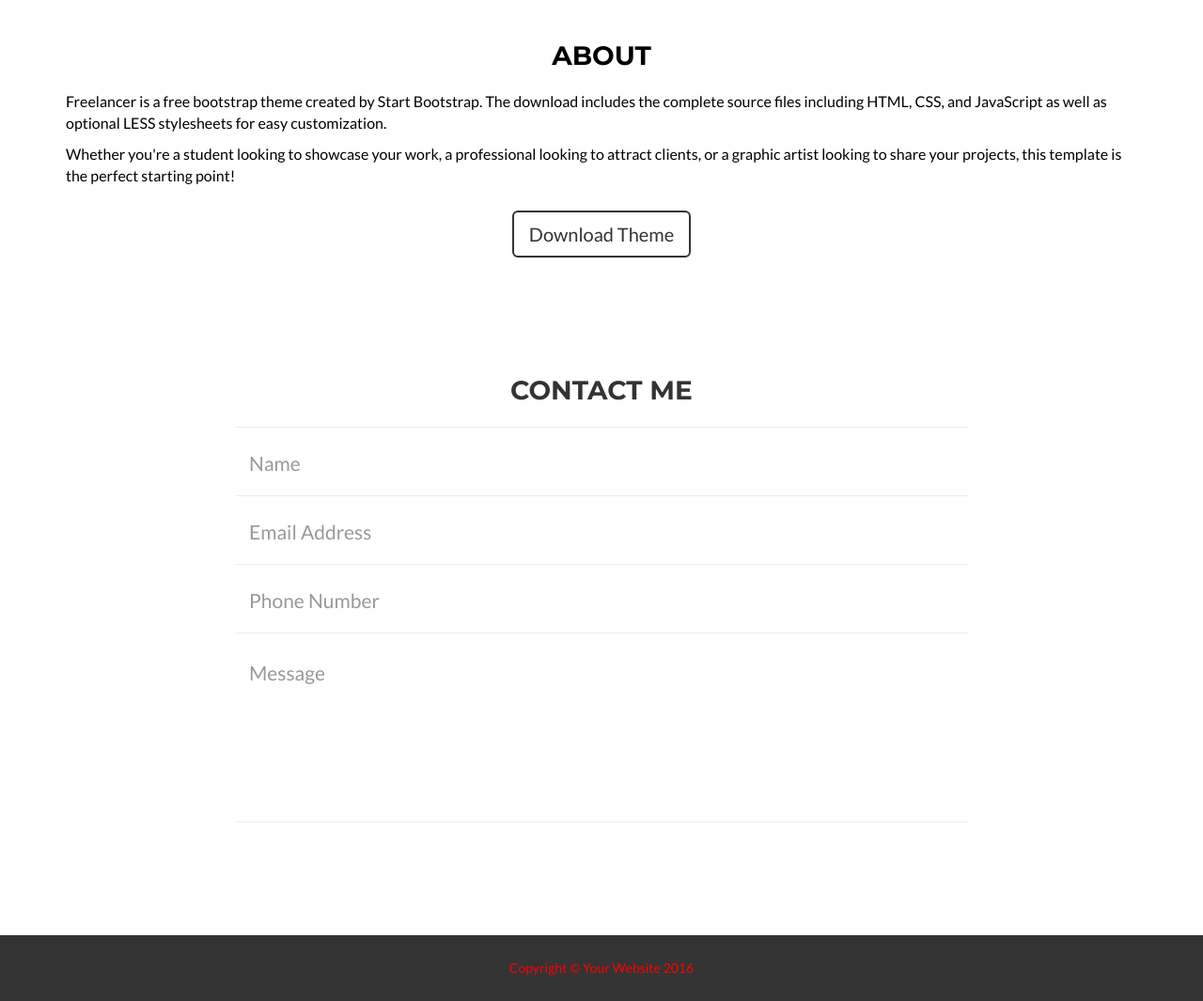
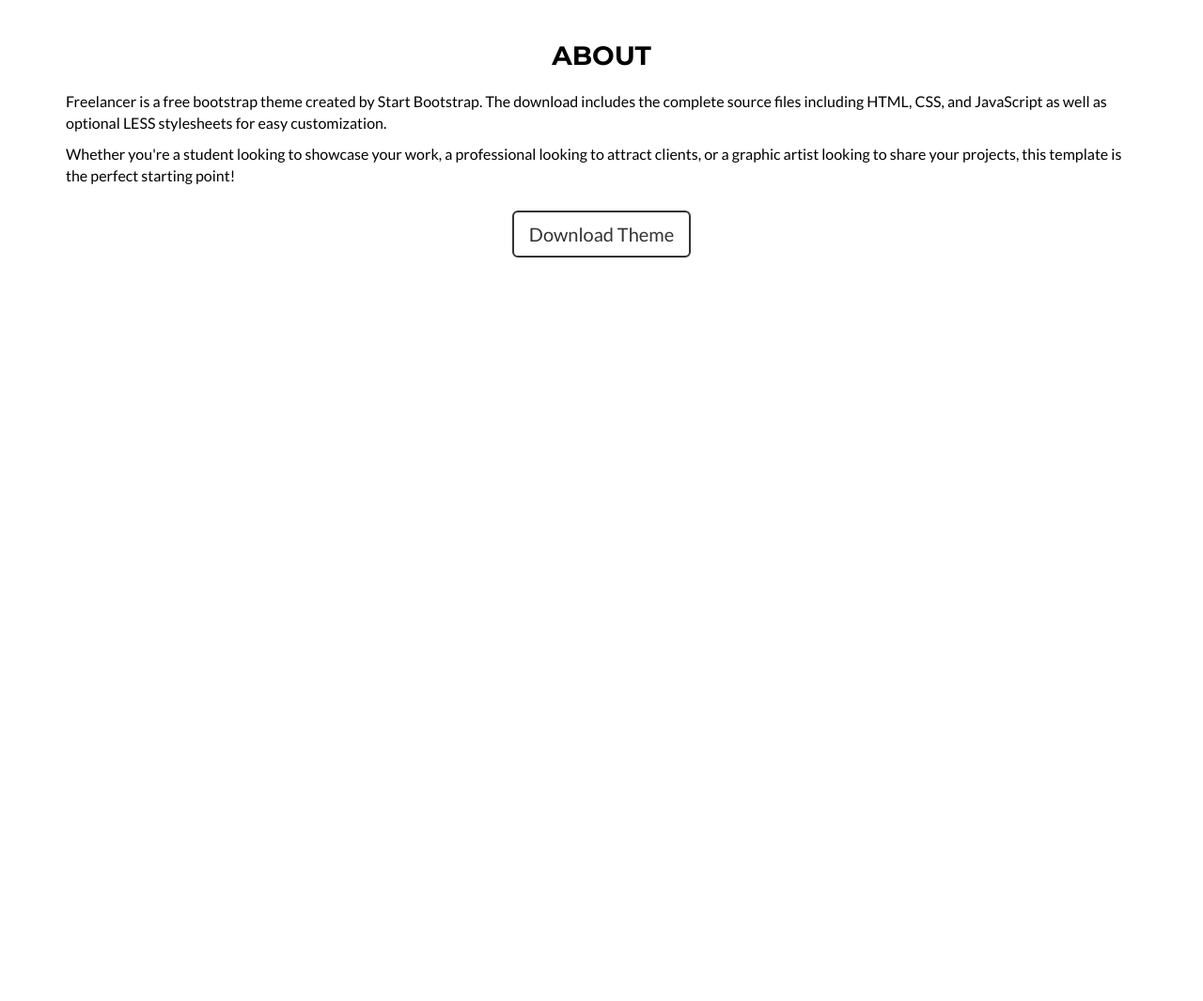
Before and after one commit to getDolla/getDolla.github.io, a plain HTML site: page startbootstrap-freelancer-gh-pages/index.html in a window 1280 px wide. Shown: the part 4834-5899 px from the top of the page at 94% size. After the commit the page ends 5134 px from the top, so only its background shows below. Drawn offline with Linux system fonts and the light colour scheme.

Commit message:
now for text

```diff
--- a/startbootstrap-freelancer-gh-pages/index.html
+++ b/startbootstrap-freelancer-gh-pages/index.html
@@ -267,74 +267,6 @@
         </div>
     </section>
 
-    <!-- Contact Section -->
-    <section id="contact">
-        <div class="container">
-            <div class="row">
-                <div class="col-lg-12 text-center">
-                    <h2>Contact Me</h2>
-                </div>
-            </div>
-            <div class="row">
-                <div class="col-lg-8 col-lg-offset-2">
-                    <!-- To configure the contact form email address, go to mail/contact_me.php and update the email address in the PHP file on line 19. -->
-                    <!-- The form should work on most web servers, but if the form is not working you may need to configure your web server differently. -->
-                    <form name="sentMessage" id="contactForm" novalidate>
-                        <div class="row control-group">
-                            <div class="form-group col-xs-12 floating-label-form-group controls">
-                                <label for="name">Name</label>
-                                <input type="text" class="form-control" placeholder="Name" id="name" required data-validation-required-message="Please enter your name.">
-                                <p class="help-block text-danger"></p>
-                            </div>
-                        </div>
-                        <div class="row control-group">
-                            <div class="form-group col-xs-12 floating-label-form-group controls">
-                                <label for="email">Email Address</label>
-                                <input type="email" class="form-control" placeholder="Email Address" id="email" required data-validation-required-message="Please enter your email address.">
-                                <p class="help-block text-danger"></p>
-                            </div>
-                        </div>
-                        <div class="row control-group">
-                            <div class="form-group col-xs-12 floating-label-form-group controls">
-                                <label for="phone">Phone Number</label>
-                                <input type="tel" class="form-control" placeholder="Phone Number" id="phone" required data-validation-required-message="Please enter your phone number.">
-                                <p class="help-block text-danger"></p>
-                            </div>
-                        </div>
-                        <div class="row control-group">
-                            <div class="form-group col-xs-12 floating-label-form-group controls">
-                                <label for="message">Message</label>
-                                <textarea rows="5" class="form-control" placeholder="Message" id="message" required data-validation-required-message="Please enter a message."></textarea>
-                                <p class="help-block text-danger"></p>
-                            </div>
-                        </div>
-                        <br>
-                    </form>
-                </div>
-            </div>
-        </div>
-    </section>
-
-    <!-- Footer -->
-    <footer class="text-center">
-        <div class="footer-below">
-            <div class="container">
-                <div class="row">
-                    <div class="col-lg-12">
-                        Copyright &copy; Your Website 2016
-                    </div>
-                </div>
-            </div>
-        </div>
-    </footer>
-
-    <!-- Scroll to Top Button (Only visible on small and extra-small screen sizes) -->
-    <div class="scroll-top page-scroll hidden-sm hidden-xs hidden-lg hidden-md">
-        <a class="btn btn-primary" href="#page-top">
-            <i class="fa fa-chevron-up"></i>
-        </a>
-    </div>
-
     <!-- jQuery -->
     <script src="js/jquery.min.js"></script>
 
```
